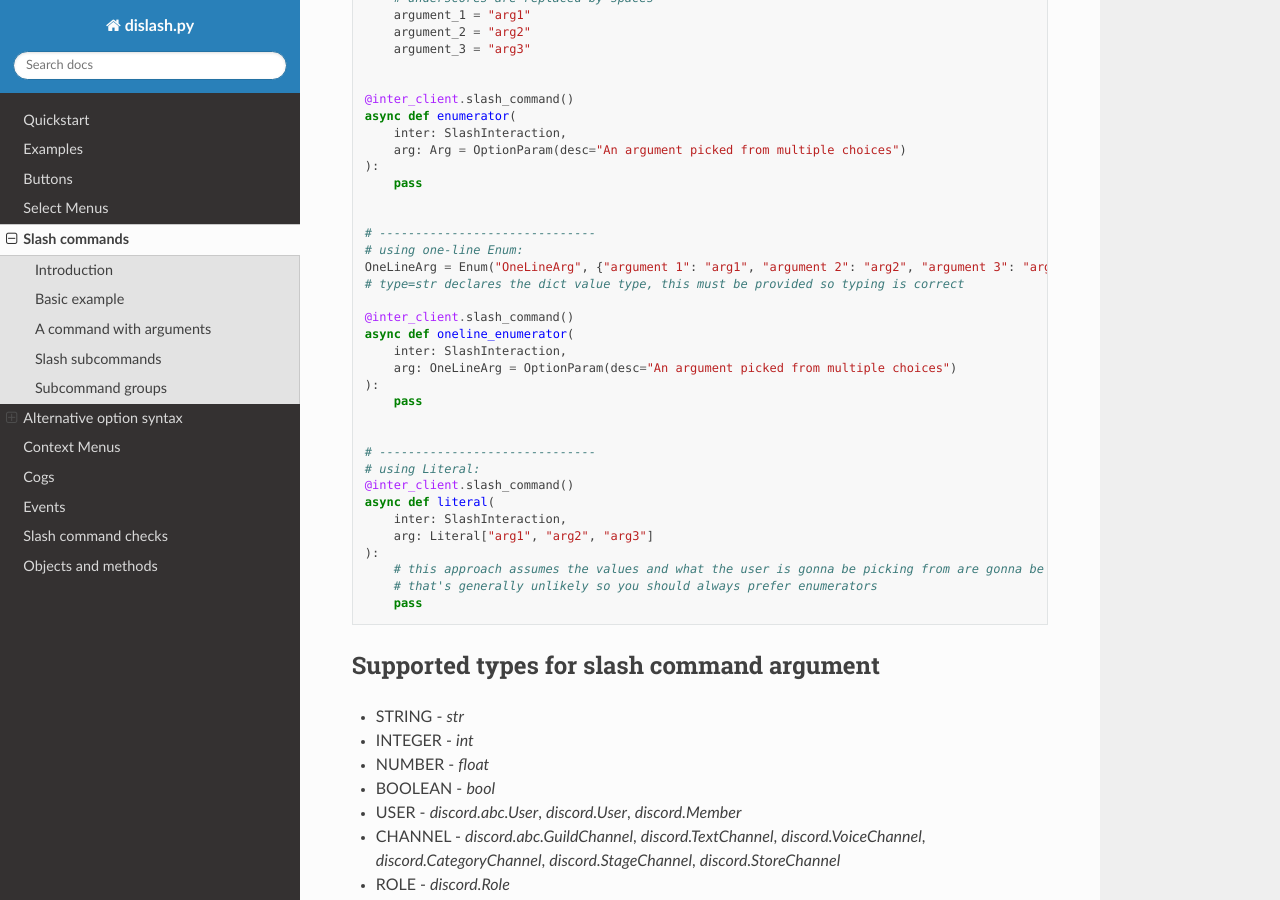
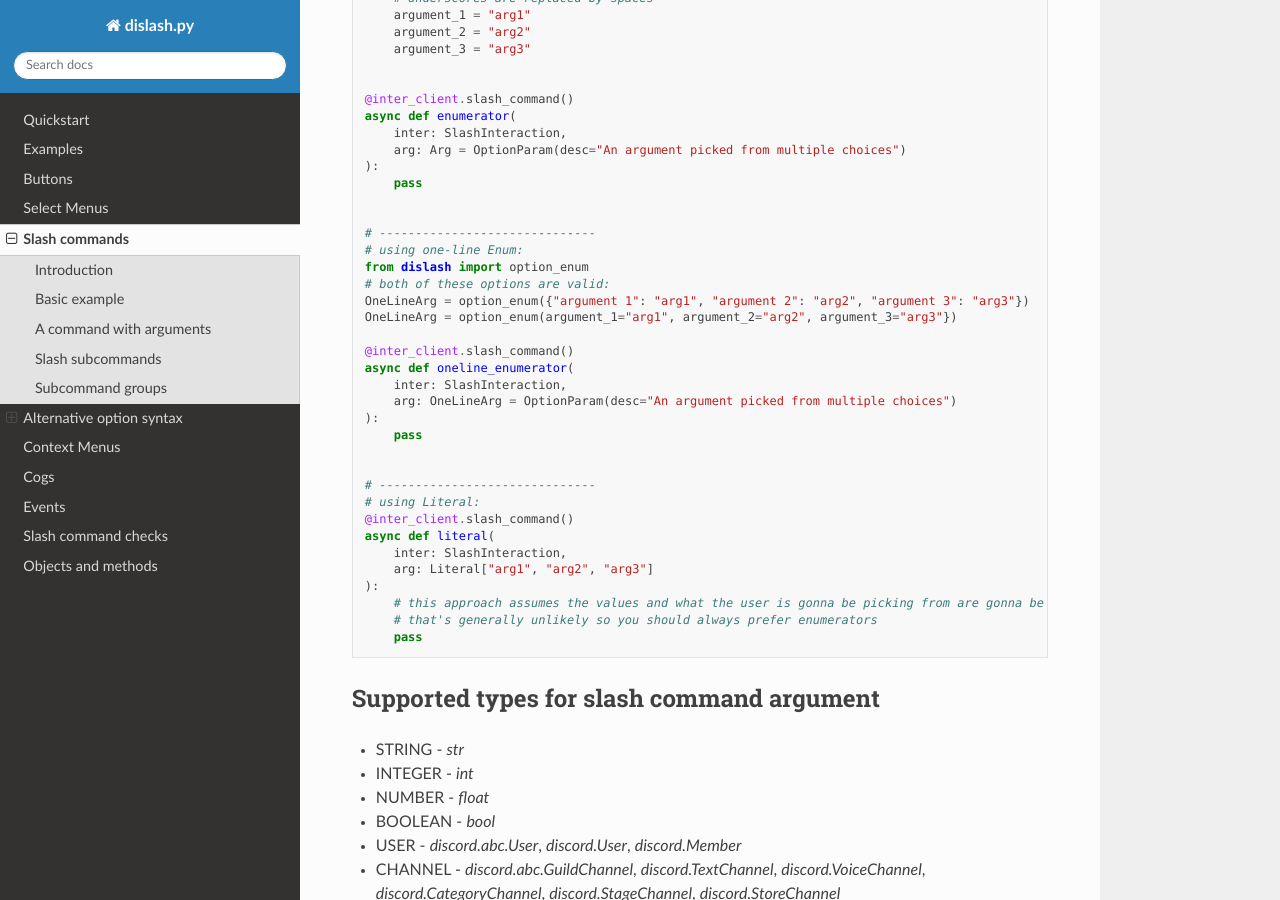
Before and after one commit to EQUENOS/dislash.py, a Sphinx documentation site: the page built from docs/slash_commands_guide.rst, in a window 1280 px wide and 900 px high, scrolled down 5681 px. Built offline with Sphinx 7.4.7 and the Read the Docs theme 2.0.0, drawn with Linux system fonts in a browser that asks for light colours.

Commit message:
Add option_enum for one-line enums

```diff
--- a/docs/slash_commands_guide.rst
+++ b/docs/slash_commands_guide.rst
@@ -319,8 +319,10 @@ Choices are highly simplified using :class:`OptionParam`. Simply use either :cla
 
     # ------------------------------
     # using one-line Enum:
-    OneLineArg = Enum("OneLineArg", {"argument 1": "arg1", "argument 2": "arg2", "argument 3": "arg3"}, type=str)
-    # type=str declares the dict value type, this must be provided so typing is correct
+    from dislash import option_enum
+    # both of these options are valid:
+    OneLineArg = option_enum({"argument 1": "arg1", "argument 2": "arg2", "argument 3": "arg3"})
+    OneLineArg = option_enum(argument_1="arg1", argument_2="arg2", argument_3="arg3"})
 
     @inter_client.slash_command()
     async def oneline_enumerator(
--- a/example.py
+++ b/example.py
@@ -4,7 +4,7 @@ import discord
 from discord.ext import commands
 
 from dislash import InteractionClient, Option, OptionParam, SlashInteraction
-from dislash.interactions.application_command import OptionChoice, OptionType
+from dislash.interactions.application_command import OptionChoice, OptionType, option_enum
 
 bot = commands.Bot(command_prefix="!")
 inter_client = InteractionClient(bot, test_guilds=[570841314200125460])
@@ -46,7 +46,7 @@ async def enumerator(
 
 
 # using one-line Enum
-OneLineArg = Enum("OneLineArg", {"argument 1": "arg1", "argument 2": "arg2", "argument 3": "arg3"}, type=str)
+OneLineArg = option_enum({"argument 1": "arg1", "argument 2": "arg2", "argument 3": "arg3"})
 # type=str declares the dict value type, this must be provided so typing is correct
 
 @inter_client.slash_command()
```
Also changed, not shown: 1 other file.
